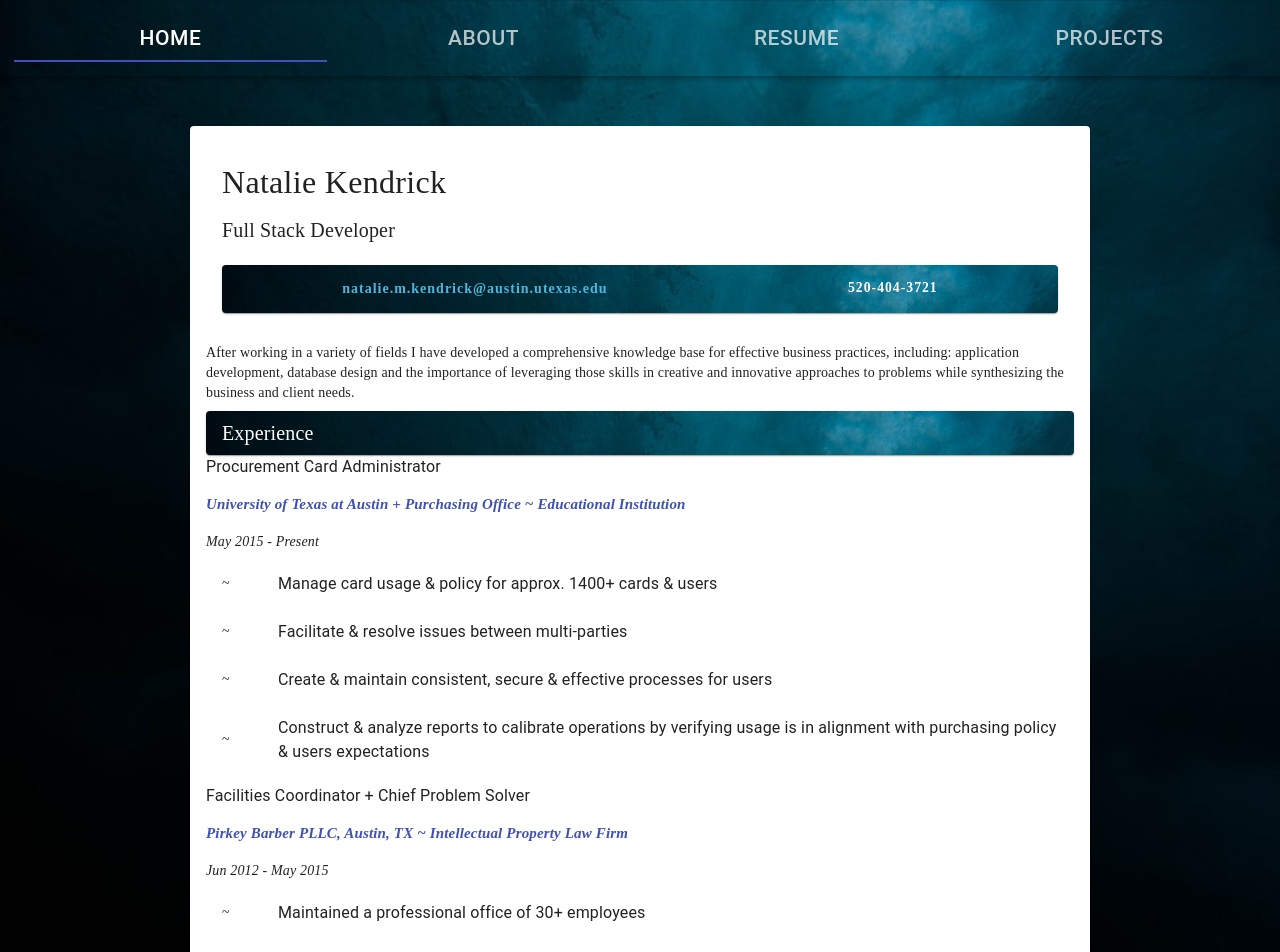
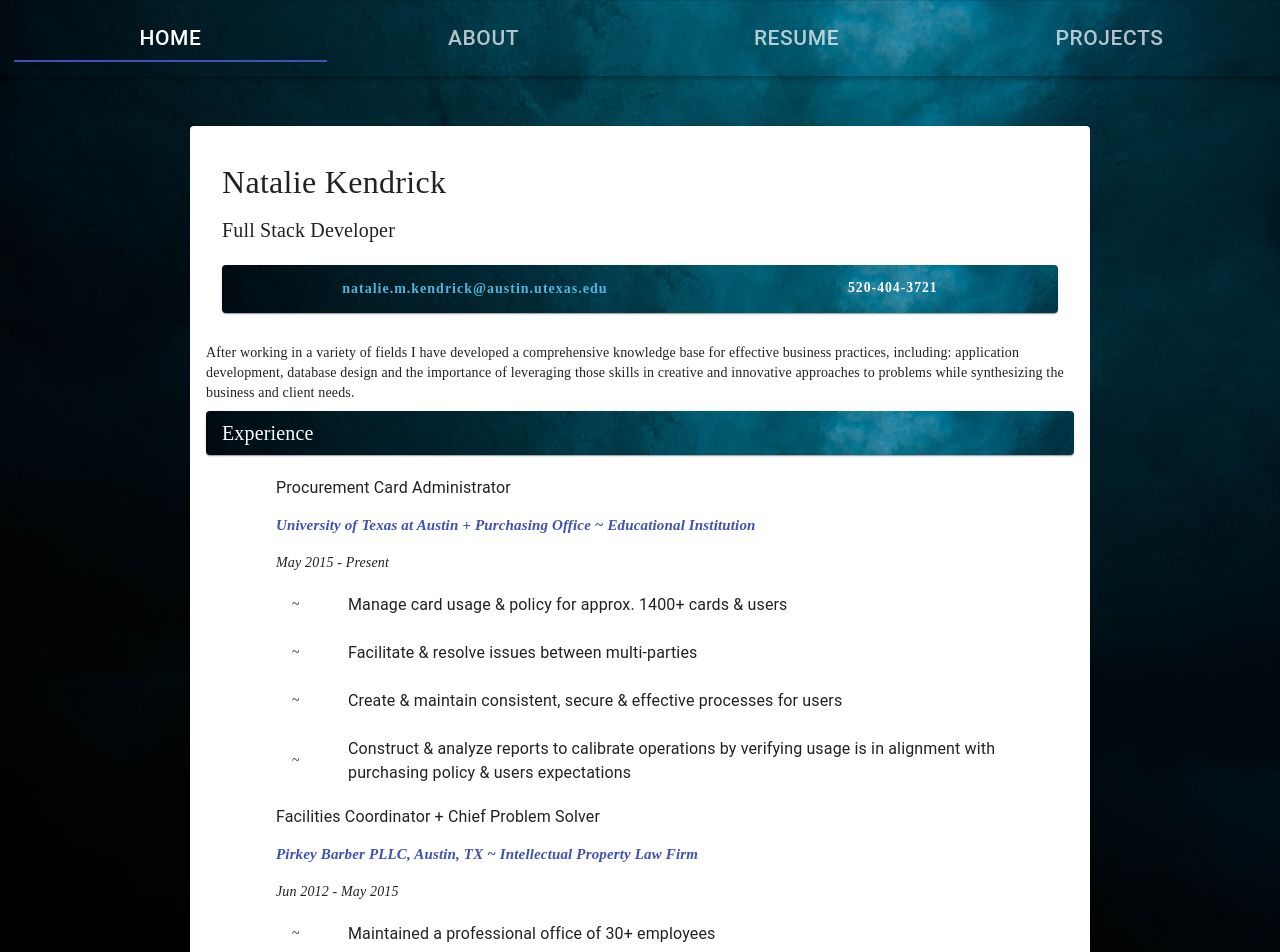
Before and after one commit to listenToRipley/nataliekendrick, a React (Create React App) app: page /resume in a window 1280 px wide. Shown: the top 952 px of the page. Built offline with nearby package versions, Linux system fonts and the light colour scheme.

Commit message:
update to experience css

```diff
--- a/src/Components/ResumeExp.js
+++ b/src/Components/ResumeExp.js
@@ -25,6 +25,10 @@ const useStyles = makeStyles((theme) => ({
     color: 'white',
     backgroundImage: `url(${backdrop})`,
     backgroundRepeat: 'no-repeat'
+  },
+  profHistory:{
+    marginTop: '1.5em',
+    marginLeft: '5em',
   },
   company: {
     display: 'inline',
@@ -343,7 +347,7 @@ const ResumeExp = () => {
         <ListItem className={classes.sectionTitle}>Experience</ListItem>
       </Paper>
 
-      <div>
+      <div className={classes.profHistory}>
         {profHistory}
       </div>
     <br/>
```
